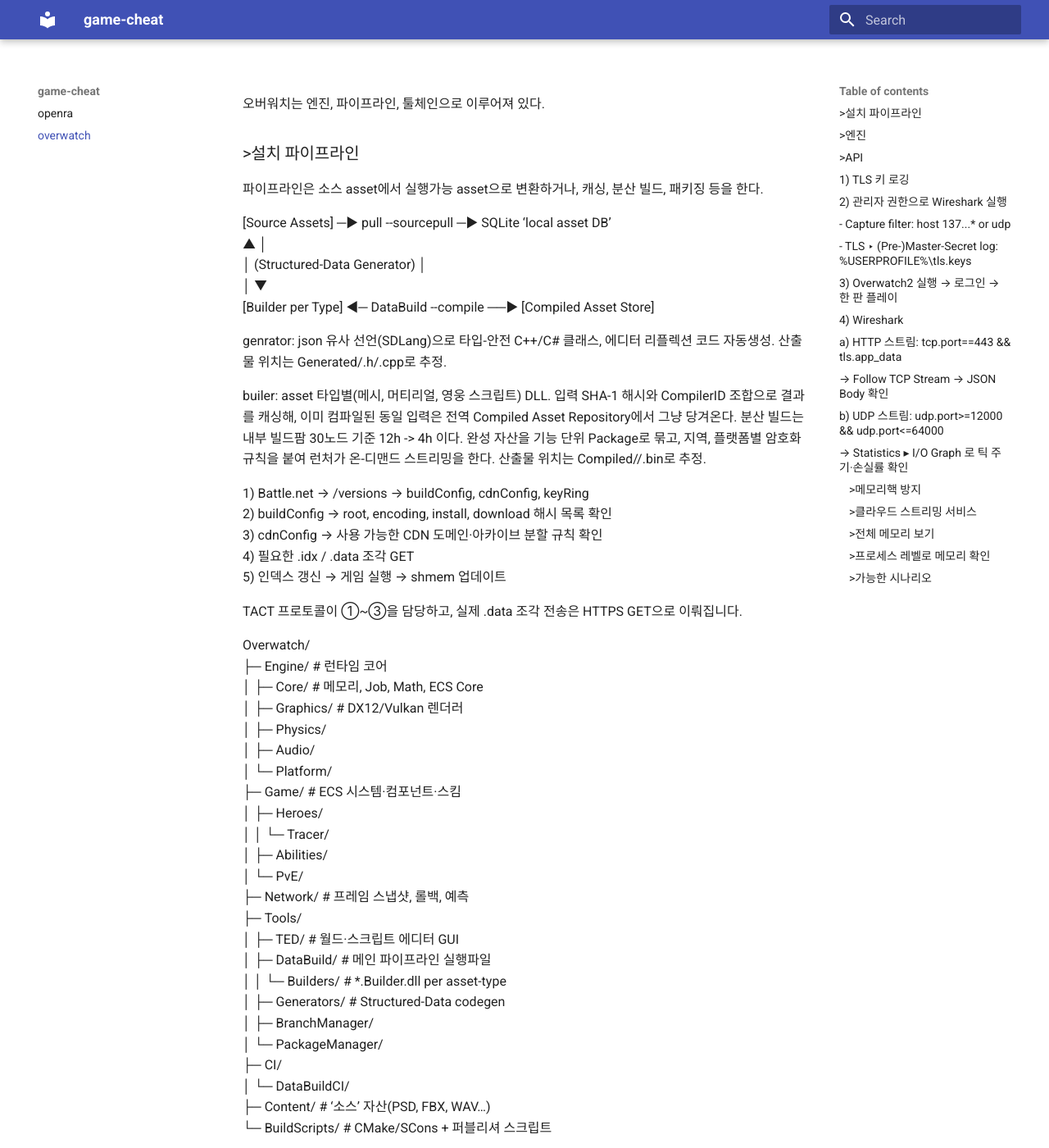
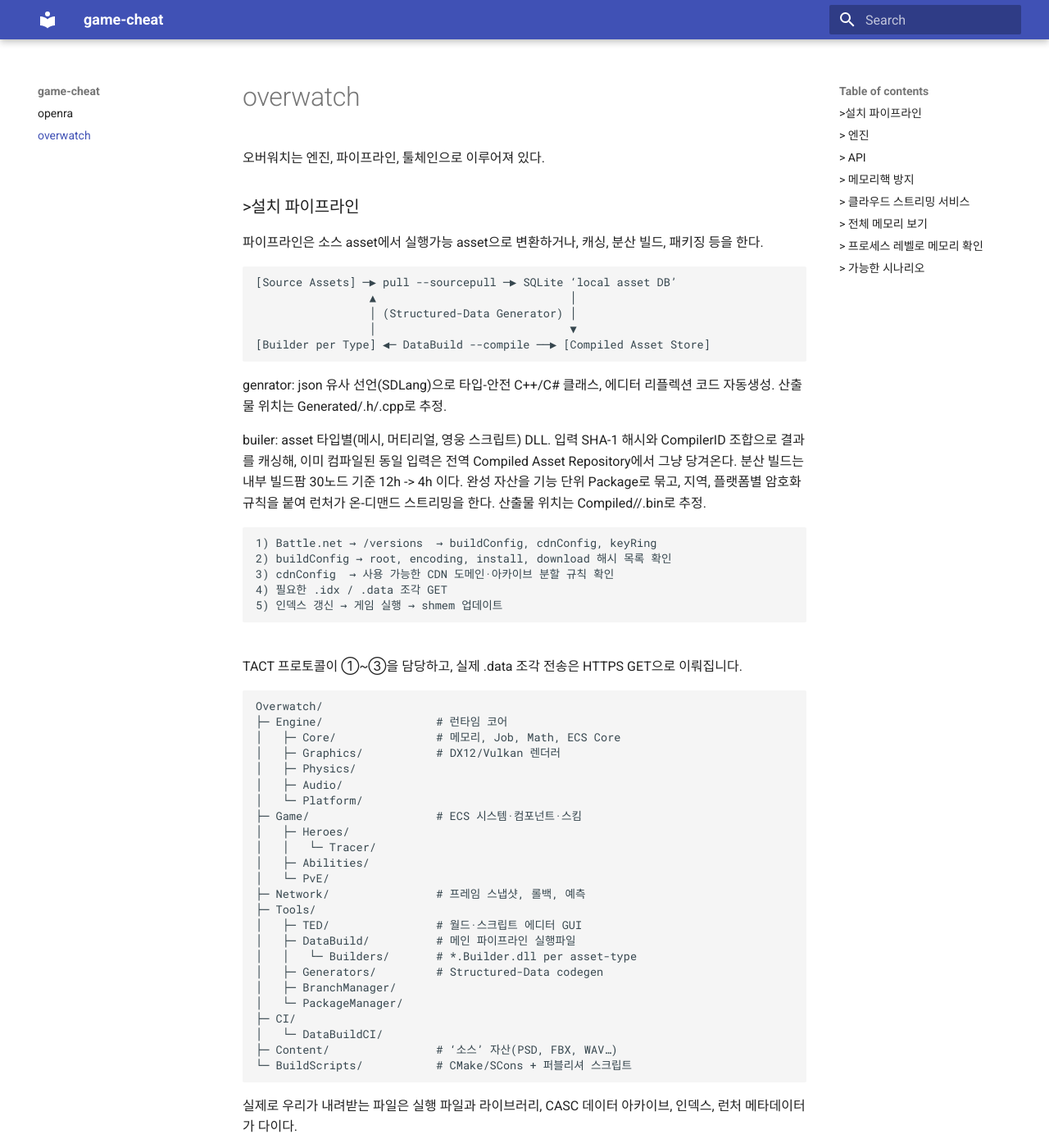
Before and after one commit to kkongnyang2/game-cheat, an MkDocs documentation site: the page built from docs/ow.md, in a window 1280 px wide and 1400 px high. Shown: the whole window at 82% size. Built offline with MkDocs 1.6.1 and Material for MkDocs 9.7.7, drawn with Linux system fonts in a browser that asks for light colours; some of the changed text lies outside the part shown.

Commit message:
2025.07.04.v2

````diff
--- a/docs/ow.md
+++ b/docs/ow.md
@@ -5,25 +5,28 @@
 
 파이프라인은 소스 asset에서 실행가능 asset으로 변환하거나, 캐싱, 분산 빌드, 패키징 등을 한다.
 
+```
 [Source Assets] ─▶ pull --sourcepull ─▶ SQLite ‘local asset DB’
                  ▲                             │
                  │ (Structured-Data Generator) │
                  │                             ▼
 [Builder per Type] ◀─ DataBuild --compile ──▶ [Compiled Asset Store]
+```
 
 genrator: json 유사 선언(SDLang)으로 타입-안전 C++/C# 클래스, 에디터 리플렉션 코드 자동생성. 산출물 위치는 Generated/<TypeName>.h/.cpp로 추정.
 
 builer: asset 타입별(메시, 머티리얼, 영웅 스크립트) DLL. 입력 SHA-1 해시와 CompilerID 조합으로 결과를 캐싱해, 이미 컴파일된 동일 입력은 전역 Compiled Asset Repository에서 그냥 당겨온다. 분산 빌드는 내부 빌드팜 30노드 기준 12h -> 4h 이다. 완성 자산을 기능 단위 Package로 묶고, 지역, 플랫폼별 암호화 규칙을 붙여 런처가 온-디맨드 스트리밍을 한다. 산출물 위치는 Compiled/<hash>/<guid>.bin로 추정.
 
+```
 1) Battle.net → /versions  → buildConfig, cdnConfig, keyRing
 2) buildConfig → root, encoding, install, download 해시 목록 확인
 3) cdnConfig  → 사용 가능한 CDN 도메인·아카이브 분할 규칙 확인
 4) 필요한 .idx / .data 조각 GET
 5) 인덱스 갱신 → 게임 실행 → shmem 업데이트
-
+```
 TACT 프로토콜이 ①~③을 담당하고, 실제 .data 조각 전송은 HTTPS GET으로 이뤄집니다.
 
-
+```
 Overwatch/
 ├─ Engine/                 # 런타임 코어
 │   ├─ Core/               # 메모리, Job, Math, ECS Core
@@ -48,7 +51,7 @@ Overwatch/
 │   └─ DataBuildCI/
 ├─ Content/                # ‘소스’ 자산(PSD, FBX, WAV…)
 └─ BuildScripts/           # CMake/SCons + 퍼블리셔 스크립트
-
+```
 
 실제로 우리가 내려받는 파일은 실행 파일과 라이브러리,  CASC 데이터 아카이브, 인덱스, 런처 메타데이터가 다이다.
 
@@ -75,7 +78,7 @@ iv. 실행 시 런처가 무결성 검사(해시->블록 확인) 후 실행.
 | **패키징·배포**                 | CASC v2 + TACT, SHA-1 암호화                         | **CASC v3** (AES-CTR 128 bit) · 증분 스트리밍 최적화 ([us.forums.blizzard.com][4])                                                                    |
 | **클라이언트 규모(PC)**           | 설치 25 \~ 30 GB                                    | 시즌 15 기준 **≈52 GB**, 패치 시 증분 다운로드                                                                                                            |
 
-### >엔진
+### > 엔진
 
 엔진은 게임이 실시간으로 진행되는 코드이다. ECS(Entitiy-Component-System) 기반 시뮬레이션 루프, 렌더러, 물리, 오디오, 플랫폼 래퍼 등으로 구성되어 있다.
 
@@ -128,6 +131,7 @@ for every tick N:
 
 100 ~ 200 바이트. 바이트 스트림 전체가 AES-CTR로 암호화돼 있다.
 A층 헤더. 6-8B
+
 | 필드            | 비트수 | 설명                              |
 | ------------- | --- | ------------------------------- |
 | `snapshotSeq` | 16  | 이번 스냅샷의 연속 번호                   |
@@ -140,6 +144,7 @@ Create/Update/Delete 비트 마스크 + 엔티티 ID 가변길이 VLQ
 ID는 EntityIndex << 6 | GenerationBits(6) 형태를 7bit VLQ로 압축.
 
 C층 Component Δ블록(entity별로 1~100B).
+
 | 순서             | 내용                   | 인코딩 방식·비트수 예                                                                           |
 | -------------- | -------------------- | -------------------------------------------------------------------------------------- |
 | ① `updateMask` | 이 엔티티에서 바뀐 컴포넌트 비트필드 | 최대 16 비트                                                                               |
@@ -154,10 +159,11 @@ C층 Component Δ블록(entity별로 1~100B).
 로컬 예측 결과와 비교해 차이가 나면 롤백.
 
 
-### >API
+### > API
 api? 소프트웨어끼리 약속한 대화 규칙이다. 어떤 프로그램이 다른 기능을 호출하거나 제어할 수 있도록 이름, 입력, 반환, 동작이 문서화된 인터페이스.
 
 오버워치에서 사용하는 api?
+
 | 구역                                                           | 무엇을 캡처할 수 있나                                              | 암/복호화 가능성                                                                                   | 추천 도구·방법                                                                                                                                                                                           |                                                   |
 | ------------------------------------------------------------ | --------------------------------------------------------- | ------------------------------------------------------------------------------------------- | -------------------------------------------------------------------------------------------------------------------------------------------------------------------------------------------------- | ------------------------------------------------- |
 | ① **Battle.net HTTP API**<br>(로그인·OAuth·매치메이커·패치 메타)         | HTTPS - TLS 1.3                                           | TLS―브라우저와 동일.<br>클라에 **Pinning 없음** → `SSLKEYLOGFILE` + Wireshark로 복호화 가능 (윈도우 Schannel 기반) | <br>1. 환경변수 `SSLKEYLOGFILE=%USERPROFILE%\tls.keys` 설정<br>2. Wireshark ▸ TLS ▸ (Pre-)Master-Secret log 경로 지정<br>3. 필터 `tcp.port==443 && tls.handshake.extensions_server_name contains "battle.net"` | ([develop.battle.net][1])                         |
@@ -165,20 +171,22 @@ api? 소프트웨어끼리 약속한 대화 규칙이다. 어떤 프로그램이
 | ③ **게임플레이 UDP 스트림**<br>(Command ↔ Snapshot)                  | 전용 UDP (기본 63 Hz)<br>포트 **5060, 5062, 6250, 12000-64000** | **AES-CTR 전구간 암호화**<br>키는 런타임 메모리 안(OW2 = Key-Ring) → 외부에서 복호화 불가                           | <br>– Wireshark `udp.port >= 12000 && udp.port <= 64000`<br>– “Follow → UDP Stream”으로 **패킷 길이·RTT·손실** 통계만 확인<br>– Payload 해석은 사실상 불가능 (키 추출·메모리 후킹 필요)                                            | ([us.forums.blizzard.com][3], [blog.csdn.net][4]) |
 | ④ **클라이언트 로그·로컬 상태**                                         | `Overwatch/Logs/*.log` & CASC `data/shmem`, `.idx`        | 평문                                                                                          | 텍스트 뷰어·010 Editor                                                                                                                                                                                  |
 
-# 1) TLS 키 로깅
+```
+1) TLS 키 로깅
 setx SSLKEYLOGFILE "%USERPROFILE%\tls.keys"
 
-# 2) 관리자 권한으로 Wireshark 실행
-#    - Capture filter: host 137.*.***.*** or udp
-#    - TLS ‣ (Pre-)Master-Secret log: %USERPROFILE%\tls.keys
+2) 관리자 권한으로 Wireshark 실행
+    - Capture filter: host 137.*.***.*** or udp
+    - TLS ‣ (Pre-)Master-Secret log: %USERPROFILE%\tls.keys
 
-# 3) Overwatch2 실행 → 로그인 → 한 판 플레이
+ 3) Overwatch2 실행 → 로그인 → 한 판 플레이
 
-# 4) Wireshark
-#    a) HTTP 스트림: tcp.port==443 && tls.app_data
-#       ­→ Follow TCP Stream → JSON Body 확인
-#    b) UDP 스트림: udp.port>=12000 && udp.port<=64000
-#       ­→ Statistics ▸ I/O Graph 로 틱 주기·손실률 확인
+ 4) Wireshark
+    a) HTTP 스트림: tcp.port==443 && tls.app_data
+       ­→ Follow TCP Stream → JSON Body 확인
+    b) UDP 스트림: udp.port>=12000 && udp.port<=64000
+      ­→ Statistics ▸ I/O Graph 로 틱 주기·손실률 확인
+```
 
 스냅샷 패킷 내부를 까볼 수 있나?
 
@@ -189,7 +197,7 @@ setx SSLKEYLOGFILE "%USERPROFILE%\tls.keys"
     엔티티 Table·컴포넌트 Δ-블록은 전부 암호화된 바이트 스트림입니다.
 
 
-### >메모리핵 방지
+### > 메모리핵 방지
 
 스냅샷이 AES-CTR로 암호화된다해도 네트워크 전송 중의 변조를 막아줄 뿐, 결국 클라이언트 메모리 안에서는 다시 평문이 된다. 따라서 그걸 읽어와 상대 데이터를 파악하고 그걸 바탕으로 본인 전송 command 패킷을 조작해서 보내면 된다.
 
@@ -201,12 +209,12 @@ iii. 서버 측 Defense matrix 백엔드를 통해 시즌 12 전후로 AI 분석
 iv. TLS 터널 내부에서도 시퀀스 넘버 + AES-CTR + HMAC을 써서 중간 삽입, 리플레이를 봉쇄한다.  (Statescript 세션 ‘security’ 항목) .
 v. 서버는 물리 한계 검증을 매 틱마다 수행해 수치가 비정상이면 바로 취소한다.
 
-### >클라우드 스트리밍 서비스
+### > 클라우드 스트리밍 서비스
 
 DTLS-UDP 채널에 컨트롤 패킷만 실려 간다. SRTP 채널은 반대로 서버가 인코딩한 영상, 오디오 스트림을 내려보낸다.
 
 
-### >전체 메모리 보기
+### > 전체 메모리 보기
 
 step 1. 실시간 사용량
 ```
@@ -263,7 +271,7 @@ step 4. 전공자용 정확한 합계
 ~$ smem -r
 ```
 
-### >프로세스 레벨로 메모리 확인
+### > 프로세스 레벨로 메모리 확인
 
 step 1. pmap -x 2589
 ```
@@ -281,7 +289,7 @@ Address           Kbytes     RSS   Dirty Mode  Mapping
 ```
 
 
-### >가능한 시나리오
+### > 가능한 시나리오
 
 메모리 단
 A. 프로세스 메모리 인젝션
````
